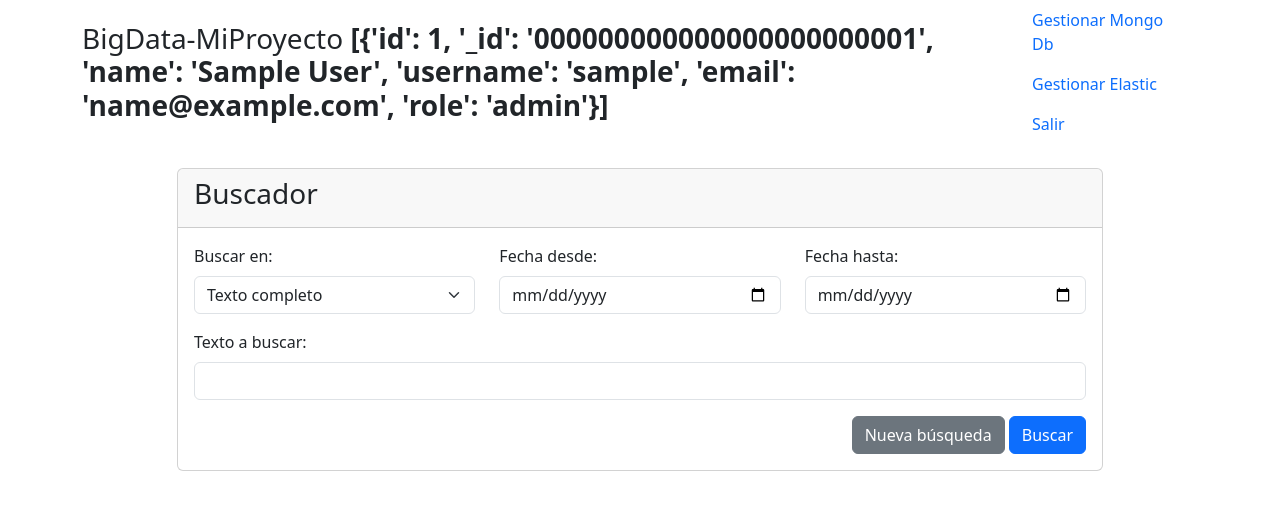
After one commit to jdanielbafu/BigDataApp, a Flask app: page /buscador in a window 1280 px wide. The commit adds this page. Shown: the top 510 px of the page. Run offline with Flask 3, Linux system fonts and the light colour scheme; the visitor is signed in with stand-in values (Sample User, id 1).

Commit message:
creación del formulario del buscador
creación del formulario del buscador

```diff
--- a/app.py
+++ b/app.py
@@ -374,5 +374,28 @@ def crear_base_datos():
         if 'client' in locals():
             client.close()
 
+@app.route('/buscador', methods=['GET', 'POST'])
+def buscador():
+    if 'usuario' not in session:
+        return redirect(url_for('login'))
+
+    if request.method == 'POST':
+        # Aquí irá la lógica de búsqueda
+        search_type = request.form.get('search_type')
+        fecha_desde = request.form.get('fecha_desde')
+        fecha_hasta = request.form.get('fecha_hasta')
+        search_text = request.form.get('search_text')
+
+        # TODO: Implementar la lógica de búsqueda
+        return render_template('buscador.html',
+                            version=VERSION_APP,
+                            creador=CREATOR_APP,
+                            usuario=session['usuario'])
+
+    return render_template('buscador.html',
+                         version=VERSION_APP,
+                         creador=CREATOR_APP,
+                         usuario=session['usuario'])
+
 if __name__ == '__main__':
     app.run(debug=True)
--- a/templates/about.html
+++ b/templates/about.html
@@ -15,8 +15,8 @@
                 <nav>
                     <ul class="nav">
                         <li class="nav-item"><a class="nav-link" href="/">Inicio</a></li>
+                        <li class="nav-item"><a class="nav-link" href="/buscador">Buscador</a></li>
                         <li class="nav-item"><a class="nav-link active" href="/about"><b>Acerca de</b></a></li>
-                        <li class="nav-item"><a class="nav-link" href="/elastic">Buscador</a></li>
                         <li class="nav-item"><a class="nav-link" href="/login">Ingresar</a></li>
                         <li class="nav-item"><a class="nav-link" href="/contacto">Contacto</a></li>
                     </ul>
--- /dev/null
+++ b/templates/buscador.html
@@ -0,0 +1,95 @@
+<!DOCTYPE html>
+<html lang="es">
+<head>
+    <meta charset="UTF-8">
+    <meta name="viewport" content="width=device-width, initial-scale=1.0">
+    <title>Buscador - Gestor de BigData</title>
+    <link href="https://cdn.jsdelivr.net/npm/bootstrap@5.3.2/dist/css/bootstrap.min.css" rel="stylesheet" integrity="sha384-T3c6CoIi6uLrA9TneNEoa7RxnatzjcDSCmG1MXxSR1GAsXEV/Dwwykc2MPK8M2HN" crossorigin="anonymous">
+    <link href="{{ url_for('static', filename='css/gestor.css') }}" rel="stylesheet">
+</head>
+<body>
+    <header class="header">
+        <div class="container">
+            <div class="d-flex justify-content-between align-items-center">
+                <h2 class="h3 mb-0">BigData-MiProyecto <b>[{{ usuario }}]</b></h2>
+                <nav>
+                    <ul class="nav">
+                        <li class="nav-item"><a class="nav-link" href="/gestion_proyecto">Gestionar Mongo Db</a></li>
+                        <li class="nav-item"><a class="nav-link" href="/elasticAdmin">Gestionar Elastic</a></li>
+                        <li class="nav-item"><a class="nav-link" href="/">Salir</a></li>
+                    </ul>
+                </nav>
+            </div>
+        </div>
+    </header>
+
+    <div class="container mt-4">
+        <div class="row justify-content-center">
+            <div class="col-md-10">
+                <div class="card">
+                    <div class="card-header">
+                        <h3 class="card-title">Buscador</h3>
+                    </div>
+                    <div class="card-body">
+                        <form id="searchForm" method="POST" action="{{ url_for('buscar') }}">
+                            <!-- Primera fila -->
+                            <div class="row mb-3">
+                                <div class="col-md-4">
+                                    <label for="search_type" class="form-label">Buscar en:</label>
+                                    <select class="form-select" id="search_type" name="search_type" required>
+                                        <option value="texto_completo">Texto completo</option>
+                                        <option value="autor">Autor</option>
+                                        <option value="criticas">Críticas</option>
+                                    </select>
+                                </div>
+                                <div class="col-md-4">
+                                    <label for="fecha_desde" class="form-label">Fecha desde:</label>
+                                    <input type="date" class="form-control" id="fecha_desde" name="fecha_desde">
+                                </div>
+                                <div class="col-md-4">
+                                    <label for="fecha_hasta" class="form-label">Fecha hasta:</label>
+                                    <input type="date" class="form-control" id="fecha_hasta" name="fecha_hasta">
+                                </div>
+                            </div>
+
+                            <!-- Segunda fila -->
+                            <div class="row mb-3">
+                                <div class="col-12">
+                                    <label for="search_text" class="form-label">Texto a buscar:</label>
+                                    <input type="text" class="form-control" id="search_text" name="search_text" required>
+                                </div>
+                            </div>
+
+                            <!-- Tercera fila -->
+                            <div class="row">
+                                <div class="col-12 text-end">
+                                    <button type="button" class="btn btn-secondary" onclick="limpiarFormulario()">Nueva búsqueda</button>
+                                    <button type="submit" class="btn btn-primary">Buscar</button>
+                                </div>
+                            </div>
+                        </form>
+                    </div>
+                </div>
+            </div>
+        </div>
+    </div>
+
+    <script src="https://cdn.jsdelivr.net/npm/bootstrap@5.3.2/dist/js/bootstrap.bundle.min.js" integrity="sha384-C6RzsynM9kWDrMNeT87bh95OGNyZPhcTNXj1NW7RuBCsyN/o0jlpcV8Qyq46cDfL" crossorigin="anonymous"></script>
+    <script>
+        function limpiarFormulario() {
+            document.getElementById('searchForm').reset();
+        }
+
+        // Validar que la fecha desde no sea mayor que la fecha hasta
+        document.getElementById('searchForm').addEventListener('submit', function(e) {
+            const fechaDesde = document.getElementById('fecha_desde').value;
+            const fechaHasta = document.getElementById('fecha_hasta').value;
+
+            if (fechaDesde && fechaHasta && fechaDesde > fechaHasta) {
+                e.preventDefault();
+                alert('La fecha "desde" no puede ser mayor que la fecha "hasta"');
+            }
+        });
+    </script>
+</body>
+</html>
--- a/templates/contacto.html
+++ b/templates/contacto.html
@@ -15,8 +15,8 @@
                 <nav>
                     <ul class="nav">
                         <li class="nav-item"><a class="nav-link" href="/">Inicio</a></li>
+                        <li class="nav-item"><a class="nav-link" href="/buscador">Buscador</a></li>
                         <li class="nav-item"><a class="nav-link" href="/about">Acerca de</a></li>
-                        <li class="nav-item"><a class="nav-link" href="/elastic">Buscador</a></li>
                         <li class="nav-item"><a class="nav-link" href="/login">Ingresar</a></li>
                         <li class="nav-item"><a class="nav-link active" href="/contacto"><b>Contacto</b></a></li>
                     </ul>
--- a/templates/index.html
+++ b/templates/index.html
@@ -14,8 +14,8 @@
                 <h1 class="h3 mb-0">BigData-MiProyecto</h1>
                 <nav>
                     <ul class="nav">
+                        <li class="nav-item"><a class="nav-link" href="/buscador">Buscador</a></li>
                         <li class="nav-item"><a class="nav-link" href="/about">Acerca de</a></li>
-                        <li class="nav-item"><a class="nav-link" href="/elastic">Buscador</a></li>
                         <li class="nav-item"><a class="nav-link" href="/login">Ingresar</a></li>
                         <li class="nav-item"><a class="nav-link" href="/contacto">Contacto</a></li>
                     </ul>
--- a/templates/login.html
+++ b/templates/login.html
@@ -17,7 +17,7 @@
                     <ul class="nav">
                         <li class="nav-item"><a class="nav-link" href="/">Inicio</a></li>
                         <li class="nav-item"><a class="nav-link" href="/about">Acerca de</a></li>
-                        <li class="nav-item"><a class="nav-link" href="/elastic">Buscador</a></li>
+                        <li class="nav-item"><a class="nav-link" href="/buscador">Buscador</a></li>
                         <li class="nav-item"><a class="nav-link active" href="/login"><b>Ingresar</b></a></li>
                         <li class="nav-item"><a class="nav-link" href="/contacto">Contacto</a></li>
                     </ul>
```
